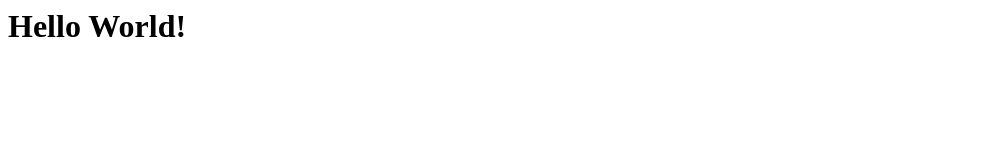
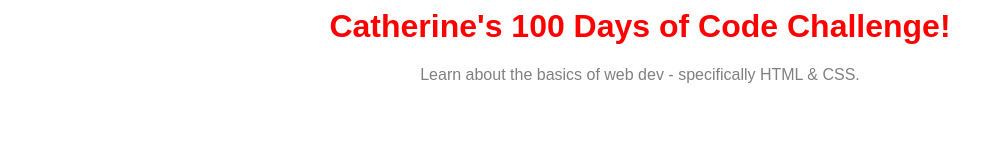
Before and after one commit to CatherineBotros/100_Days_of_Code, a plain HTML site: page index.html in a window 1280 px wide. Shown: the whole page, without its empty margins (0-1003 px from the left). Drawn offline with Linux system fonts and the light colour scheme.

Commit message:
Second commit

```diff
--- a/index.html
+++ b/index.html
@@ -1 +1,6 @@
-<h1>Hello World!</h1>
+<h1 style="font-family: sans-serif; text-align: center; color: rgb(255, 0, 0);">
+    Catherine's 100 Days of Code Challenge!
+</h1>
+<p style="font-family: sans-serif; text-align:center; color: grey">
+    Learn about the basics of web dev - specifically HTML & CSS.
+</p>
```
